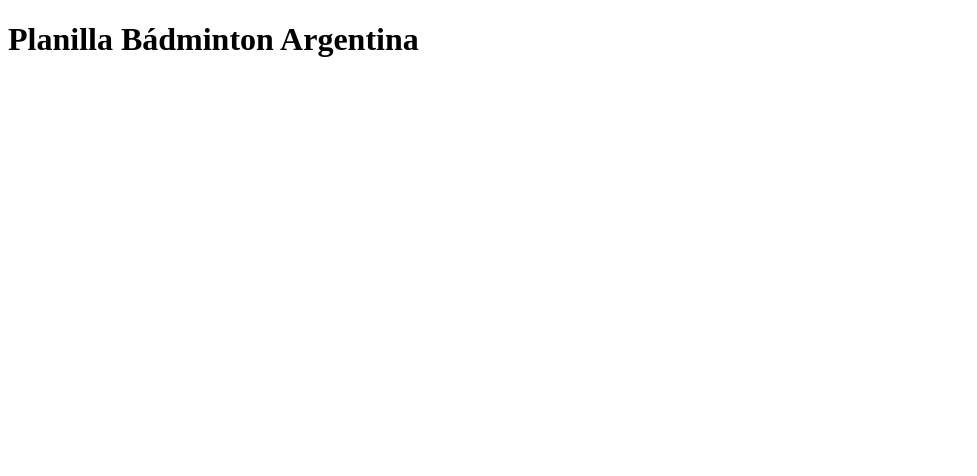
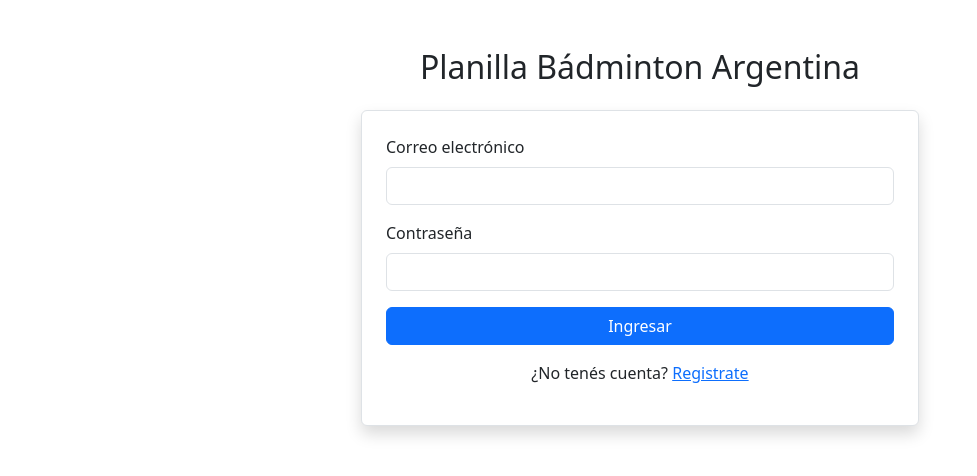
Before and after one commit to estan1sla0/badmintonf1, a plain HTML site: page index.html in a window 1280 px wide. Shown: the whole page, without its empty margins (0-977 px from the left). Drawn offline with nearby package versions, Linux system fonts and the light colour scheme; some packages are replaced by stand-ins of ours; files that its build step writes are made by us from their sources; a script that the page names is missing.

Commit message:
Update index.html

```diff
--- a/index.html
+++ b/index.html
@@ -1 +1,30 @@
-<!DOCTYPE html><html><head><title>Login</title></head><body><h1>Planilla Bádminton Argentina</h1></body></html>
+<!DOCTYPE html>
+<html lang="es">
+<head>
+  <meta charset="UTF-8" />
+  <meta name="viewport" content="width=device-width, initial-scale=1.0" />
+  <title>Login | Planilla Bádminton Argentina</title>
+  <link rel="stylesheet" href="css/style.css" />
+  <link href="https://cdn.jsdelivr.net/npm/bootstrap@5.3.2/dist/css/bootstrap.min.css" rel="stylesheet" />
+  <script src="https://cdn.jsdelivr.net/npm/sweetalert2@11"></script>
+</head>
+<body>
+  <div class="container mt-5">
+    <h2 class="text-center mb-4">Planilla Bádminton Argentina</h2>
+    <form id="loginForm" class="col-md-6 offset-md-3 p-4 border rounded bg-white shadow">
+      <div class="mb-3">
+        <label for="loginUser" class="form-label">Correo electrónico</label>
+        <input type="email" id="loginUser" class="form-control" required />
+      </div>
+      <div class="mb-3">
+        <label for="loginPass" class="form-label">Contraseña</label>
+        <input type="password" id="loginPass" class="form-control" required />
+      </div>
+      <button type="submit" class="btn btn-primary w-100">Ingresar</button>
+      <p class="text-center mt-3">¿No tenés cuenta? <a href="register.html">Registrate</a></p>
+    </form>
+  </div>
+  <script src="js/firebase.js"></script>
+  <script src="js/auth.js"></script>
+</body>
+</html>
```
